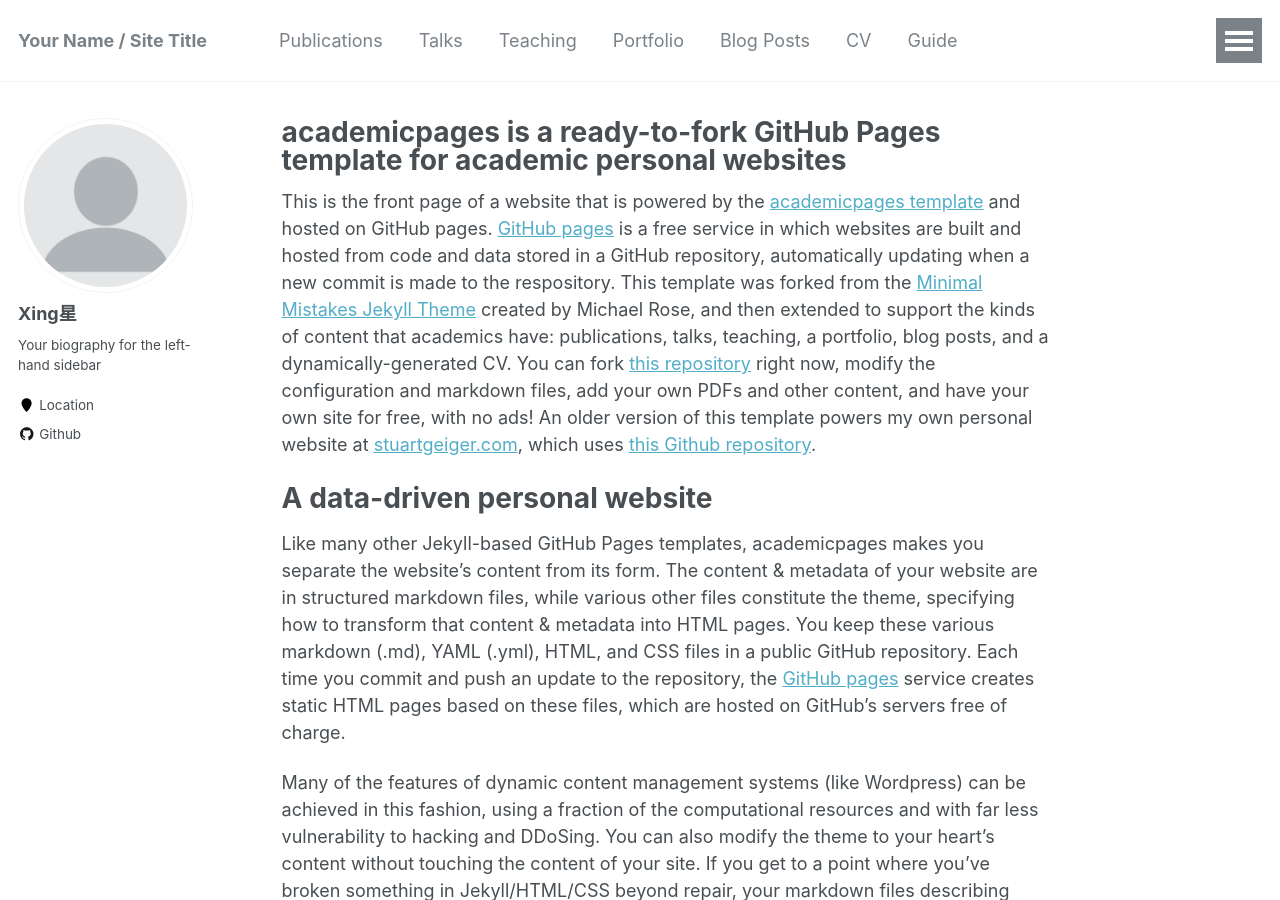
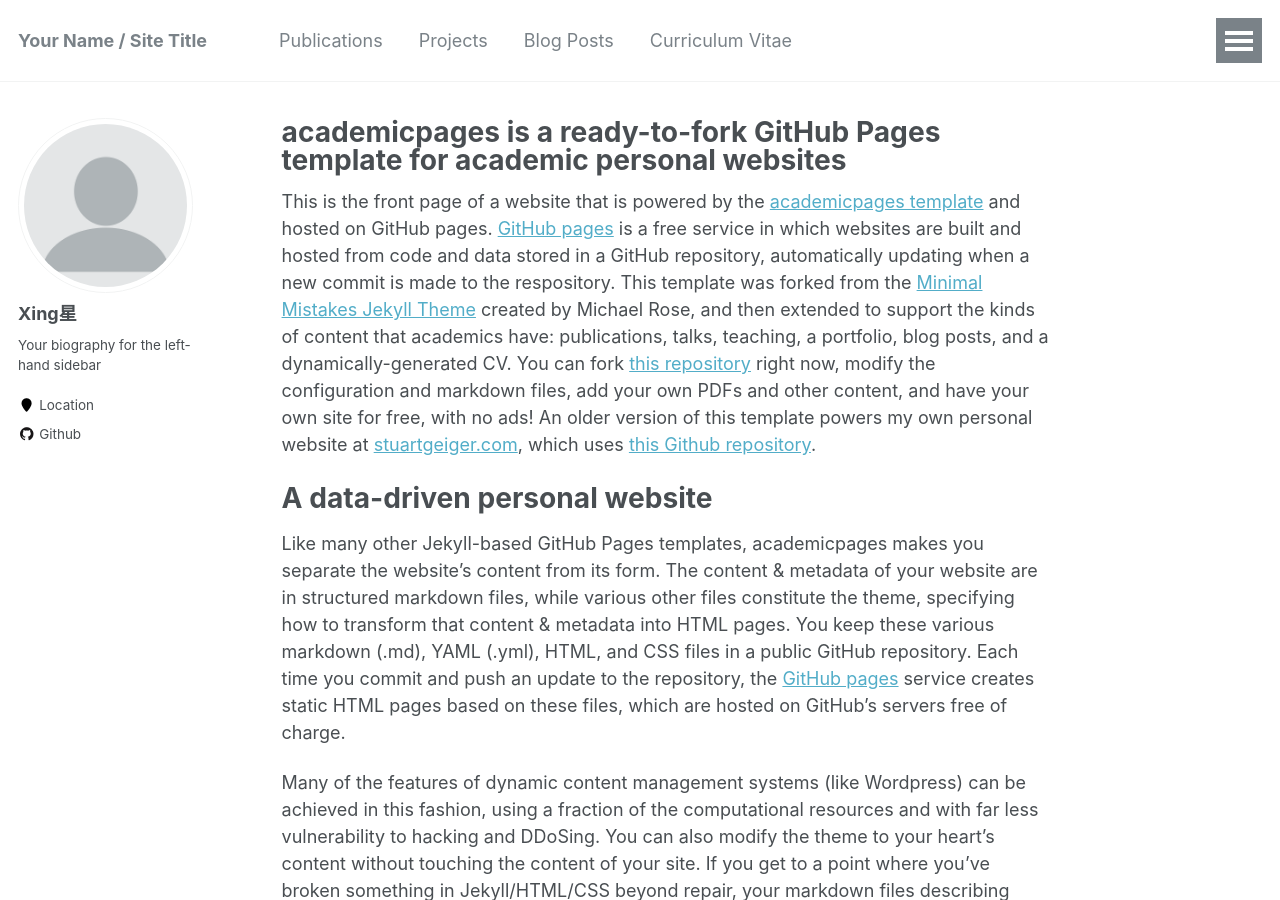
Before and after one commit to CongUcas/CongUcas.github.io, a Jekyll site: the page built from _pages/about.md, in a window 1280 px wide and 900 px high. Built offline with Jekyll 4.4.1, drawn with Linux system fonts in a browser that asks for light colours; nearby versions of some CDN libraries; a script bundle is joined from its source files by our own code; library files that are not in the unit come from our copies.

Commit message:
Add files via upload

```diff
--- a/_data/navigation.yml
+++ b/_data/navigation.yml
@@ -3,20 +3,23 @@ main:
   - title: "Publications"
     url: /publications/
 
-  - title: "Talks"
-    url: /talks/
+  #- title: "Talks"
+  #  url: /talks/
 
-  - title: "Teaching"
-    url: /teaching/
+  - title: "Projects"
+    url: /projects/
 
-  - title: "Portfolio"
-    url: /portfolio/
+  #- title: "Teaching"
+  #  url: /teaching/
+
+  #- title: "Portfolio"
+  #  url: /portfolio/
 
   - title: "Blog Posts"
     url: /year-archive/
 
-  - title: "CV"
-    url: /cv/
+  - title: "Curriculum Vitae"
+    url: /curriculum vitae/
 
-  - title: "Guide"
-    url: /markdown/
+  #- title: "Guide"
+  #  url: /markdown/
```
